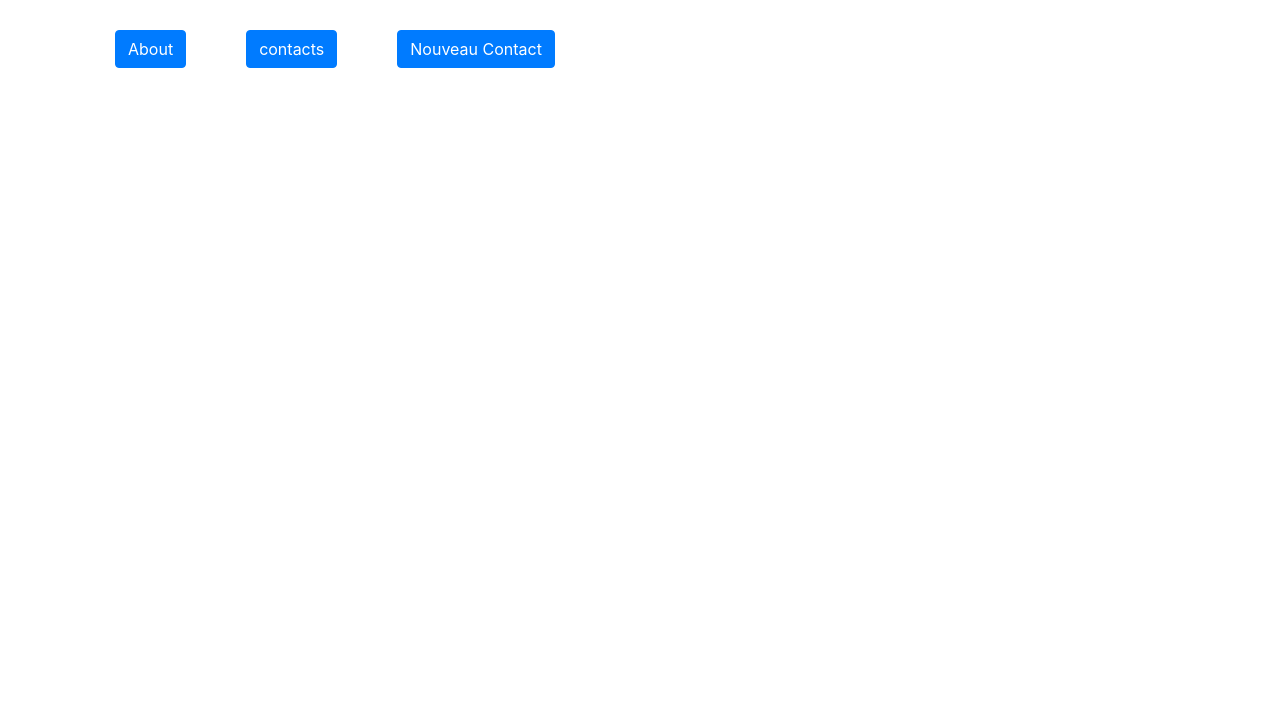
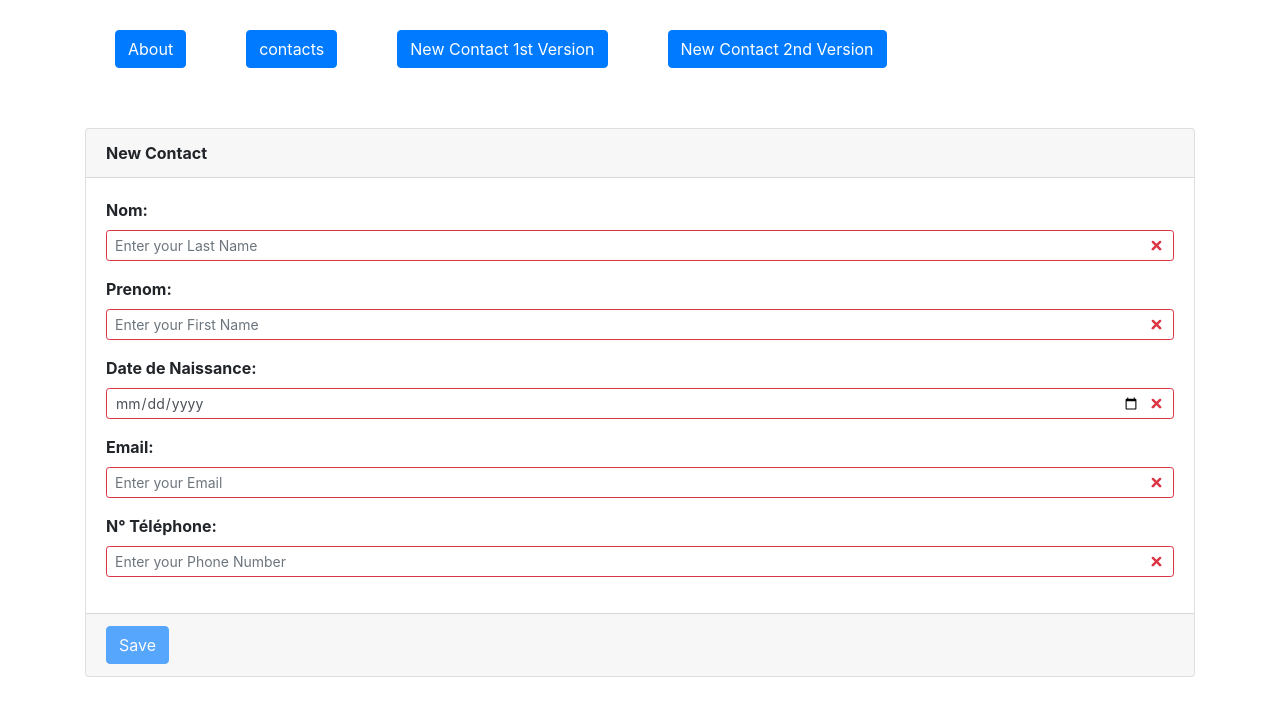
Before and after one commit to FS-Perso/ContactsWeb, an Angular app: page /newContactV2 in a window 1280 px wide. Before the commit this address led to /. Shown: the top 716 px of the page. Built offline with nearby package versions, Linux system fonts and the light colour scheme.

Commit message:
[Version 2] Génération d'un nouveau composant 'NouveauContactComponent' pour ajouter un nouveau contact

```diff
--- a/src/app/app.component.html
+++ b/src/app/app.component.html
@@ -1,7 +1,8 @@
 <div class="container">
   <button routerLink="/about" class="btn btn-primary spacer">About</button>
   <button routerLink="/contacts" class="btn btn-primary spacer">contacts</button>
-  <button routerLink="/newContact" class="btn btn-primary spacer">Nouveau Contact</button>
+  <button routerLink="/newContactV1" class="btn btn-primary spacer">New Contact 1st Version</button>
+  <button routerLink="/newContactV2" class="btn btn-primary spacer">New Contact 2nd Version</button>
 </div>
 
 <router-outlet>
--- /dev/null
+++ b/src/app/nouveau-contact/nouveau-contact.component.html
@@ -0,0 +1,118 @@
+<div class="container spacer">
+
+
+
+  <form #f="ngForm" *ngIf="mode==1" (ngSubmit)="onSaveContact(f.value)" class="was-validated" novalidate>
+
+    <div class="card">
+      <div class="card-header"><strong>New Contact</strong></div>
+      <div class="card-body container">
+
+        <div class="form-group">
+          <label class="control-label"><strong>Nom: </strong></label>
+          <input type="text" ngModel name="nom" required minlength="4" placeholder="Enter your Last Name" #nom="ngModel" class="form-control form-control-sm mb-2 mr-sm-2">
+          <div *ngIf="nom.invalid && (nom.dirty || nom.touched)" class="alert alert-danger">
+            <div *ngIf="nom.errors.required">
+              Name is required.
+            </div>
+            <div *ngIf="nom.errors.minlength">
+              Name must be at least 4 characters long.
+            </div>
+          </div>
+        </div>
+
+        <div class="form-group">
+          <label class="control-label"><strong>Prenom: </strong></label>
+          <input type="text" ngModel name="prenom" required minlength="4" placeholder="Enter your First Name" #prnom="ngModel" class="form-control form-control-sm mb-2 mr-sm-2">
+          <div *ngIf="prnom.invalid && (prnom.dirty || prnom.touched)" class="alert alert-danger">
+            <div *ngIf="prnom.errors.required">
+              Name is required.
+            </div>
+            <div *ngIf="prnom.errors.minlength">
+              Name must be at least 4 characters long.
+            </div>
+          </div>
+        </div>
+
+        <div class="form-group">
+          <label class="control-label"><strong>Date de Naissance: </strong></label>
+          <input type="date" ngModel name="dateNaissance" required #bd="ngModel" class="form-control form-control-sm mb-2 mr-sm-2">
+          <div *ngIf="bd.invalid && (bd.dirty || bd.touched)" class="alert alert-danger">
+            <div *ngIf="bd.errors.required">
+              Name is required.
+            </div>
+          </div>
+        </div>
+
+        <div class="form-group">
+          <label class="control-label"><strong>Email: </strong></label>
+          <input type="email" ngModel name="email" required email placeholder="Enter your Email" #email="ngModel" class="form-control form-control-sm mb-2 mr-sm-2">
+          <div *ngIf="email.invalid && (email.dirty || email.touched)" class="alert alert-danger">
+            <div *ngIf="email.errors.required">
+              Name is required.
+            </div>
+          </div>
+        </div>
+
+        <div class="form-group">
+          <label class="control-label"><strong>N° Téléphone: </strong></label>
+          <input type="number" ngModel name="tel" required maxlength="13" placeholder="Enter your Phone Number" #tel="ngModel" class="form-control form-control-sm mb-2 mr-sm-2">
+          <div *ngIf="tel.invalid && (tel.dirty || tel.touched)" class="alert alert-danger">
+            <div *ngIf="tel.errors.required">
+              Name is required.
+            </div>
+            <div *ngIf="tel.errors.maxlength">
+              Name must be at least 4 characters long.
+            </div>
+          </div>
+        </div>
+
+        <!-- <div class="form-group">
+          <label class="control-label"><strong>Photo: </strong></label>
+          <input type="file" ngModel name="photo" placeholder="Choose your Picture" class="form-control-file border">
+        </div> -->
+      </div>
+
+      <div class="card-footer"><button [disabled]="!f.valid" class="btn btn-primary" type="submit">Save</button></div>
+
+    </div>
+  </form>
+
+  <div class="card" *ngIf="mode==2">
+    <div class="card-header"><strong>Contact Added Successfully</strong></div>
+    <div class="card-body container">
+      <table>
+        <!-- <tr>
+          <td><img src="{{contact.photo}}" class="rounded-circle" alt="Cinque Terre"></td>
+        </tr> -->
+        <tr>
+          <td><label class="control-label"><strong>ID: </strong></label></td>
+          <td><label class="control-label">{{contact.id}}</label></td>
+        </tr>
+        <tr>
+          <td><label class="control-label"><strong>Nom: </strong></label></td>
+          <td><label class="control-label">{{contact.nom}}</label></td>
+        </tr>
+        <tr>
+          <td><label class="control-label"><strong>Prenom: </strong></label></td>
+          <td><label class="control-label">{{contact.prenom}}</label></td>
+        </tr>
+        <tr>
+          <td><label class="control-label"><strong>Date de Naissance: </strong></label></td>
+          <td><label class="control-label">{{contact.dateNaissance}}</label></td>
+        </tr>
+        <tr>
+          <td><label class="control-label"><strong>Email: </strong></label></td>
+          <td><label class="control-label">{{contact.email}}</label></td>
+        </tr>
+        <tr>
+          <td><label class="control-label"><strong>N° Téléphone: </strong></label></td>
+          <td><label class="control-label">{{contact.tel}}</label></td>
+        </tr>
+      </table>
+    </div>
+
+    <div class="card-footer"><button class="btn btn-primary" type="button" (click)="mode=1">New Contact</button></div>
+
+  </div>
+</div>
--- /dev/null
+++ b/src/app/nouveau-contact/nouveau-contact.component.ts
@@ -0,0 +1,31 @@
+import { Component, OnInit } from '@angular/core';
+import { Contact } from './../../model/model.contact';
+import { ContactsService } from './../../services/contacts.service';
+
+@Component({
+  selector: 'app-nouveau-contact',
+  templateUrl: './nouveau-contact.component.html',
+  styleUrls: ['./nouveau-contact.component.scss']
+})
+export class NouveauContactComponent implements OnInit {
+
+  mode: number = 1;
+  contact: Contact = new Contact();
+
+  constructor(public contactService: ContactsService) { }
+
+  ngOnInit() {
+  }
+
+  onSaveContact(dataForm) {
+    this.contactService.saveContact(dataForm)
+      .subscribe((data: any) => {
+        console.log(data);
+        this.contact = data;
+        this.mode = 2;
+      }, err => {
+        console.log(JSON.parse(err.body).message);
+      })
+  }
+
+}
--- a/src/model/model.contact.ts
+++ b/src/model/model.contact.ts
@@ -1,6 +1,6 @@
 export class Contact {
 
-  public id: number = 0;
+  public id: number = null;
   public nom: string = "";
   public prenom: string = "";
   public dateNaissance: Date;
```
Also changed, not shown: src/app/app.module.ts (+5 -2 lines), src/app/nouveau-contact/nouveau-contact.component.scss (added), 1 other file (tests, documents, lock files or other folders).
